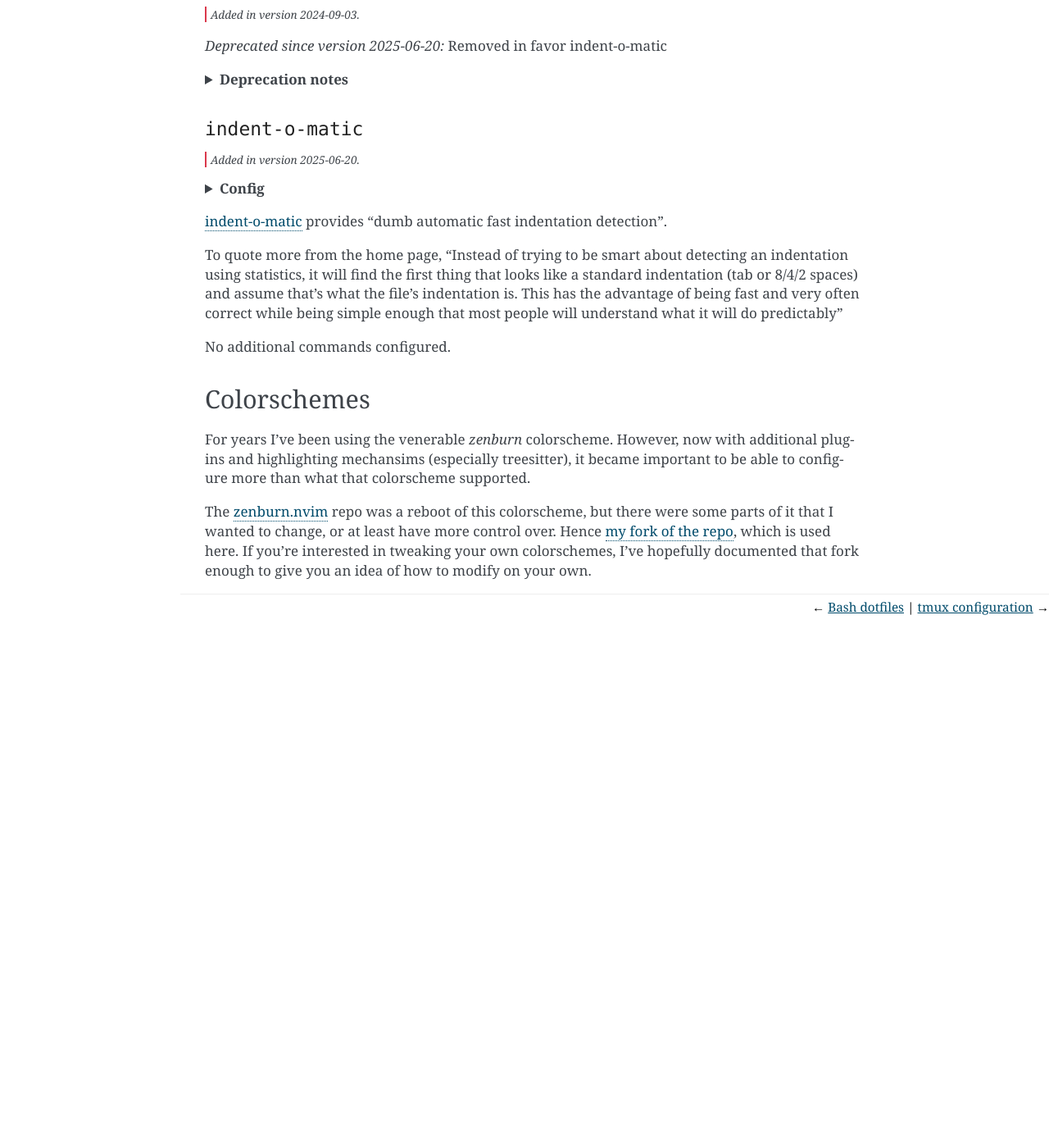
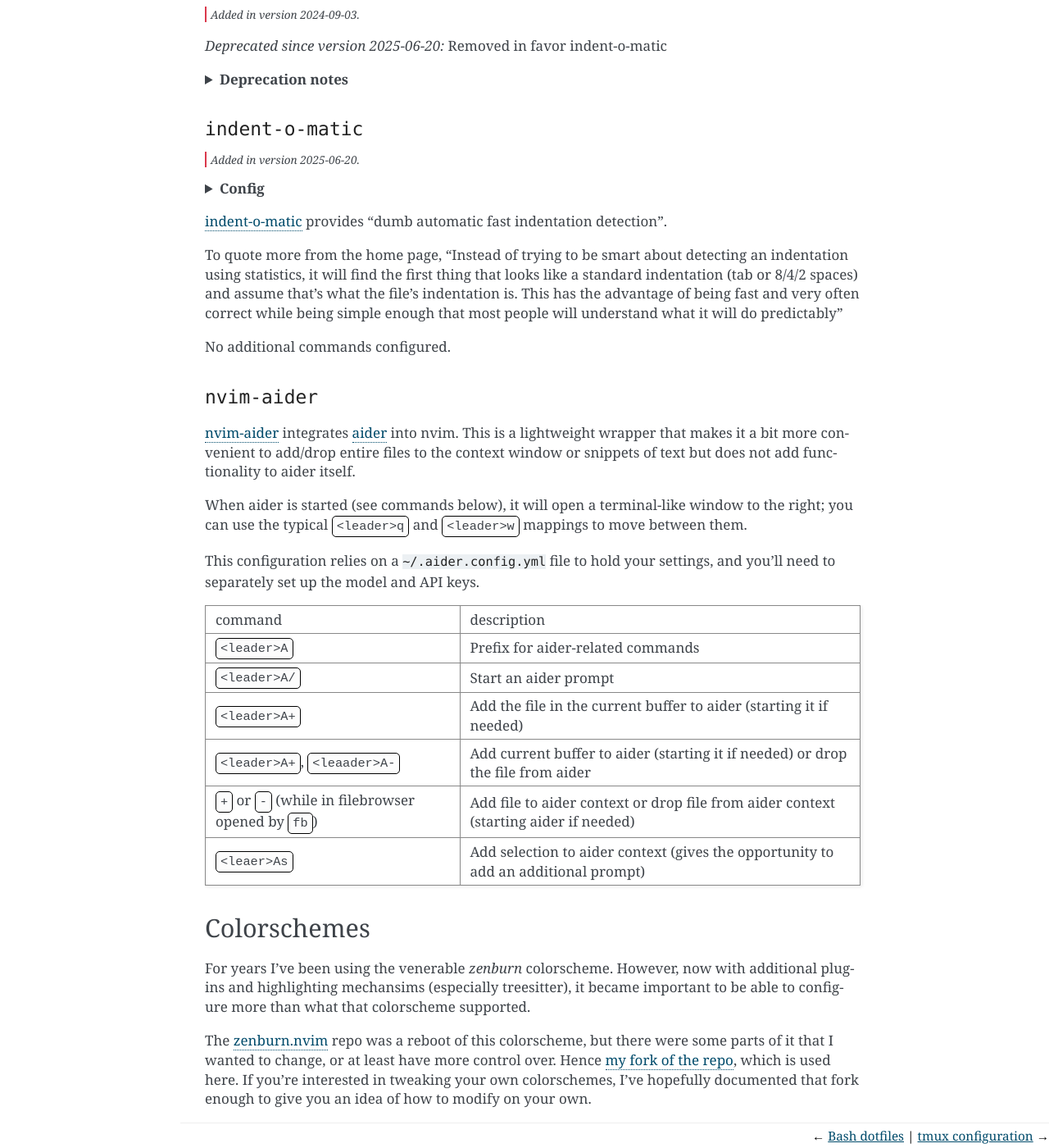
Before and after one commit to daler/dotfiles, a Sphinx documentation site: the page built from docs/vim.rst, in a window 1280 px wide and 1400 px high, scrolled down 28001 px. Shown: the whole window at 82% size. Built offline with Sphinx 7.4.7, drawn with Linux system fonts in a browser that asks for light colours; before the commit the page ends 28756 px from its top, so only the background shows below that.

Commit message:
add docs for nvim-aider

```diff
--- a/docs/vim.rst
+++ b/docs/vim.rst
@@ -2261,6 +2261,47 @@
 
 No additional commands configured.
 
+.. _nvimaider:
+
+``nvim-aider``
+~~~~~~~~~~~~~
+
+`nvim-aider <https://github.com/GeorgesAlkhouri/nvim-aider>`__ integrates
+`aider <https://aider.chat/>`__ into nvim. This is a lightweight wrapper that
+makes it a bit more convenient to add/drop entire files to the context window
+or snippets of text but does not add functionality to aider itself.
+
+When aider is started (see commands below), it will open a terminal-like window
+to the right; you can use the typical :kbd:`<leader>q` and :kbd:`<leader>w`
+mappings to move between them.
+
+This configuration relies on a :file:`~/.aider.config.yml` file to hold your
+settings, and you'll need to separately set up the model and API keys.
+
+.. list-table::
+
+    * - command
+      - description
+
+    * - :kbd:`<leader>A`
+      - Prefix for aider-related commands
+
+    * - :kbd:`<leader>A/`
+      - Start an aider prompt
+
+    * - :kbd:`<leader>A+`
+      - Add the file in the current buffer to aider (starting it if needed)
+
+    * - :kbd:`<leader>A+`, :kbd:`<leaader>A-`
+      - Add current buffer to aider (starting it if needed) or drop the file from aider
+
+    * - :kbd:`+` or :kbd:`-` (while in filebrowser opened by :kbd:`fb`)
+      - Add file to aider context or drop file from aider context (starting aider if needed)
+
+    * - :kbd:`<leaer>As`
+      - Add selection to aider context (gives the opportunity to add an additional prompt)
+
+
 Colorschemes
 ------------
 
```
